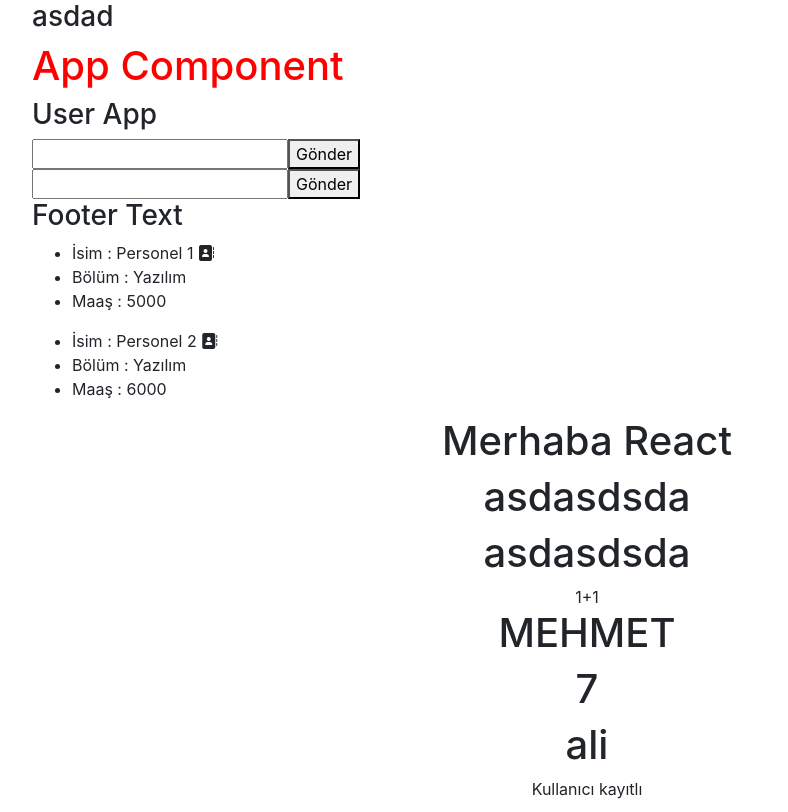
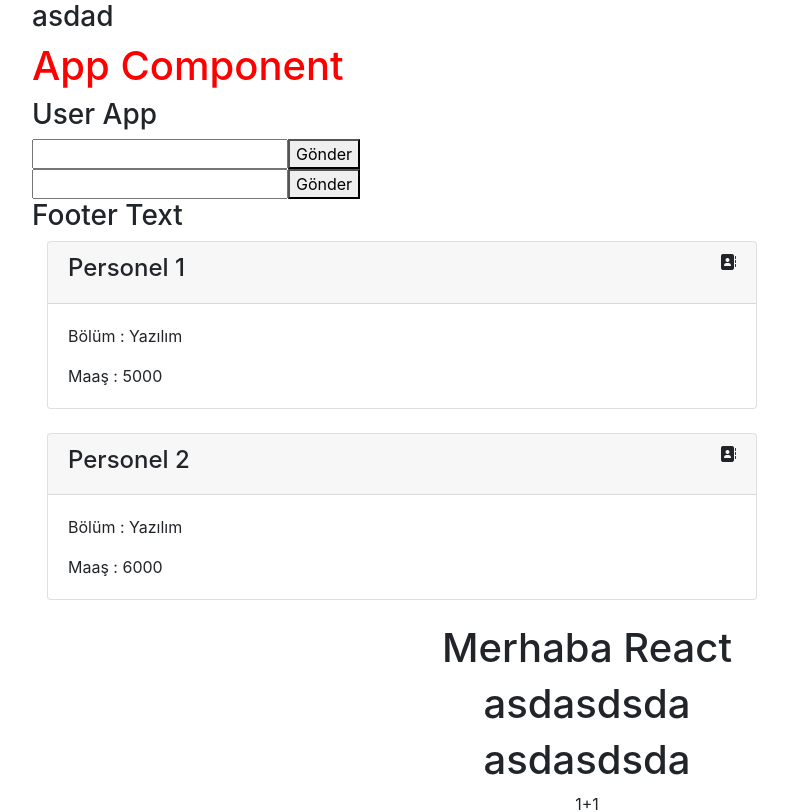
Before and after one commit to ozguryesilbas/reactapp, a React (Create React App) app: page / in a window 1280 px wide. Shown: the top 812 px of the page, without its empty margins (53-841 px from the left). Built offline with nearby package versions, Linux system fonts and the light colour scheme.

Commit message:
örnek görseller bottstrap yardımıyla iyileştirildi

```diff
--- a/src/components/Personel.js
+++ b/src/components/Personel.js
@@ -7,12 +7,17 @@
         const {name,department,salary} = this.props;
 
         return (
-            <div>
-                <ul>
-                    <li>İsim : {name}  <i className="fas fa-address-book"></i></li>           {/*this.props kullanmadan bu parametreleri burada aldık*/}
-                    <li>Bölüm : {department}</li>
-                    <li>Maaş : {salary}</li>
-                </ul>
+            <div className="col-md-8 mb-4">
+                <div className="card">
+                    <div className="card-header d-flex justify-content-between">
+                        <h4 className="d-inline">{name}</h4>
+                        <i className="fas fa-address-book" style={{cursor:"pointer"}}></i>
+                    </div>
+                    <div className="card-body">
+                        <p className="card-text">Bölüm : {department}</p>
+                        <p className="card-text">Maaş : {salary}</p>
+                    </div>
+                </div>
             </div>
         );
 
```
